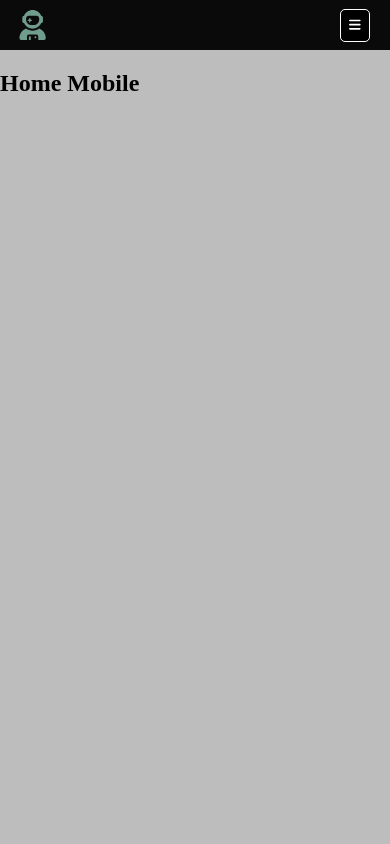
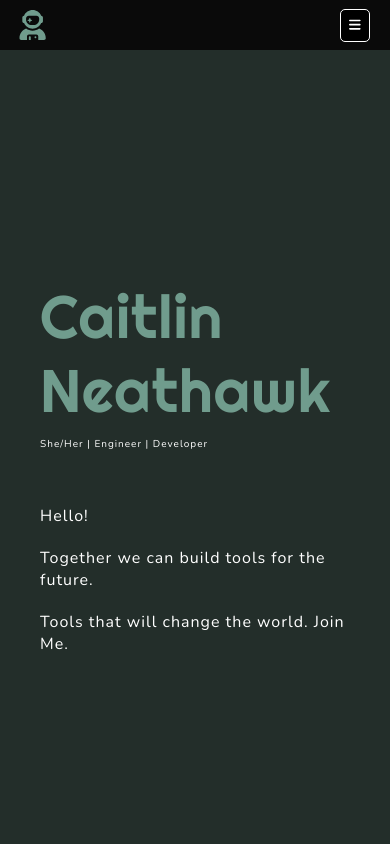
Before and after one commit to CaitHawk/portfolio-react, a React (Create React App) app: page / in a window 390 px wide. Shown: the top 844 px of the page. Built offline with nearby package versions, Linux system fonts and the light colour scheme.

Commit message:
resposive home page

```diff
--- a/public/index.html
+++ b/public/index.html
@@ -23,11 +23,13 @@
       Learn how to configure a non-root public URL by running `npm run build`.
     -->
 
+  <!-- <link rel="preconnect" href="https://fonts.googleapis.com">
+  <link rel="preconnect" href="https://fonts.gstatic.com" crossorigin>
+  <link href="https://fonts.googleapis.com/css2?family=Nunito:wght@300&display=swap" rel="stylesheet"> -->
   <link rel="preconnect" href="https://fonts.googleapis.com">
   <link rel="preconnect" href="https://fonts.gstatic.com" crossorigin>
-  <link href="https://fonts.googleapis.com/css2?family=Nunito:wght@300&display=swap" rel="stylesheet">
-
-  <title>React App</title>
+  <link href="https://fonts.googleapis.com/css2?family=Nunito:wght@300&family=Righteous&display=swap" rel="stylesheet">
+  <title>Caitlin Neathawk</title>
 </head>
 
 <body>
--- a/src/Desktop.js
+++ b/src/Desktop.js
@@ -1,5 +1,5 @@
 import { HeaderFull } from './components/Header';
-import { HomeDesktop } from './components/Home';
+import Home from './components/Home';
 import { SkillsDesktop } from './components/Skills';
 import { ProjectsDesktop } from './components/Projects';
 import { AboutDesktop } from './components/About';
@@ -12,7 +12,7 @@ export default function Desktop () {
     return (
         <main className="desktop">
             <HeaderFull />
-            <HomeDesktop />
+            <Home />
             <SkillsDesktop />
             <ProjectsDesktop />
             <AboutDesktop />
--- a/src/Mobile.js
+++ b/src/Mobile.js
@@ -1,5 +1,5 @@
 import { HeaderCollapsed } from './components/Header';
-import { HomeMobile } from './components/Home';
+import Home from './components/Home';
 import { AboutMobile } from './components/About';
 import { ProjectsMobile } from './components/Projects';
 import { ContactMobile } from './components/Contact';
@@ -10,7 +10,7 @@ export default function Mobile () {
     return (
         <main className="mobile">
             <HeaderCollapsed />
-            <HomeMobile />
+            <Home />
             <AboutMobile />
             <ProjectsMobile />
             <ContactMobile />
--- a/src/components/Home.js
+++ b/src/components/Home.js
@@ -1,19 +1,23 @@
 import '../styles/Home.css';
 
-function HomeDesktop () {
+function Home() {
     return (
-        <section className="homeDesktopMain" id="homeDesktop">
-            <h1>Home Desktop</h1>
+        <section className="homeMain" id="homeDesktop">
+            <div className="homeWrapper">
+                <div className="homeTitleDiv">
+                    <p className="homeTitle">Caitlin</p>
+                    <p className="homeTitle">Neathawk</p>
+                    <p className="homeInfo">She/Her | Engineer | Developer</p>
+                </div>
+                <div className="homeDescriptionDiv">
+                    <p className="homeDescription">Hello!</p>
+                    <p className="homeDescription">Together we can build tools for the future.</p>
+                    <p className="homeDescription">Tools that will change the world. Join Me.</p>
+                </div>
+            </div>
         </section>
     );
 }
 
-function HomeMobile () {
-    return (
-        <section className="homeMobileMain" id="homeMobile">
-            <h1>Home Mobile</h1>
-        </section>
-    );
-}
 
-export { HomeDesktop, HomeMobile };
+export default Home;
--- a/src/styles/Home.css
+++ b/src/styles/Home.css
@@ -1,3 +1,74 @@
-.homeDesktopMain, .homeMobileMain {
+.homeMain {
+    background-color: rgb(35, 46, 42);;
     height: 100vh;
+    display: flex;
+    justify-content: center;
+    align-items: center;
+    color: white;
 }
+.homeWrapper {
+    font-family: 'Nunito', sans-serif;
+    letter-spacing: 1px;
+    display: flex;
+    flex-direction: row;
+    justify-content: space-around;
+    align-items: center;
+    width: 100%;
+}
+.homeTitleDiv {
+    display: flex;
+    flex-direction: column;
+    align-items: flex-start;
+    justify-content: center;
+}
+
+.homeTitle {
+    font-family: 'Righteous', cursive;
+    color: rgb(112, 156, 141);
+    font-size: 80px;
+    padding: 0;
+    margin: 0;
+}
+.homeInfo {
+    font-size: 14px;
+}
+.homeDescriptionDiv {
+    display: flex;
+    flex-direction: column;
+    justify-content: center;
+    align-items: flex-start;
+}
+.homeDescription {
+    font-size: 25px;
+    padding: 10px 0;
+    margin: 0;
+}
+
+@media screen and (max-width: 1000px) {
+    .homeWrapper {
+        display: flex;
+        flex-direction: column;
+        align-items: flex-start;
+        justify-content: center;
+        width: auto;
+    }
+    .homeTitleDiv {
+        padding-left: 5%;
+    }
+    .homeDescriptionDiv {
+        padding-left: 5%;
+        margin-top: 10%;
+    }
+}
+
+@media screen and (max-width: 767px) {
+    .homeTitle {
+        font-size: 60px;
+    }
+    .homeDescription {
+        font-size: 16px;
+    }
+    .homeInfo {
+        font-size: 10px;
+    }
+}
```
